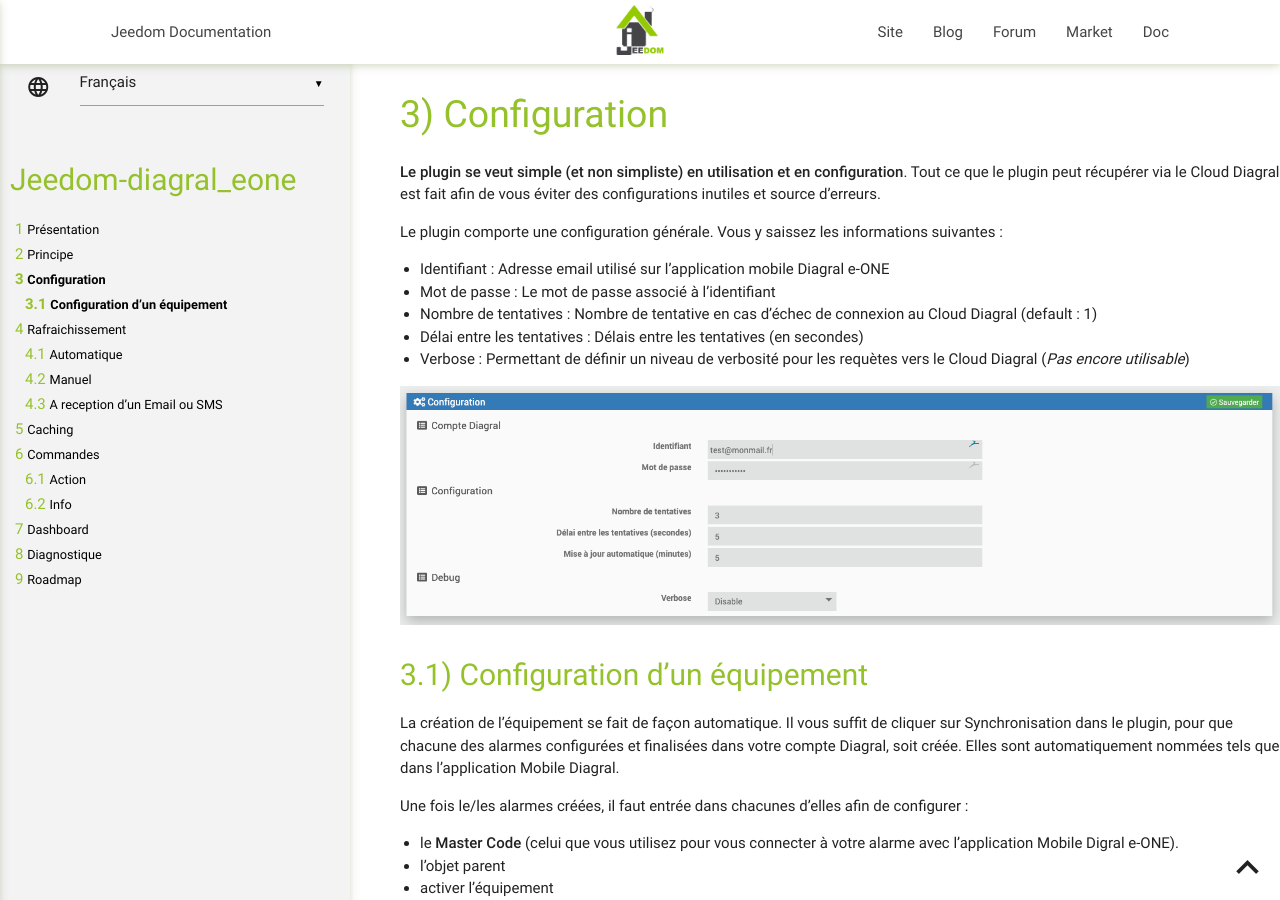
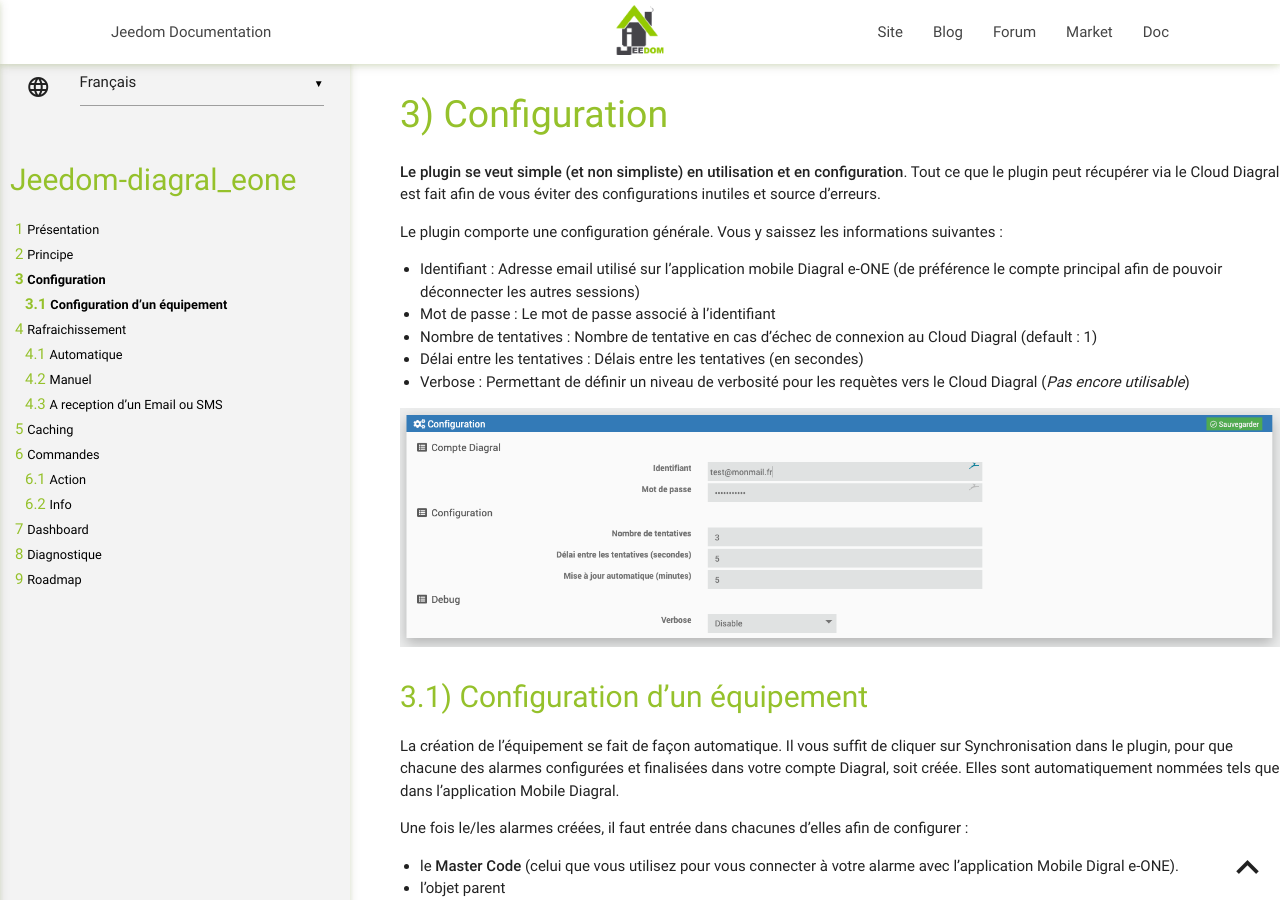
Before and after one commit to mguyard/Jeedom-Diagral_eOne, a Jekyll site: the page built from docs/fr_FR/index.md, in a window 1280 px wide and 900 px high, scrolled down 759 px. Built offline with Jekyll 4.4.1, drawn with Linux system fonts in a browser that asks for light colours; our own code applies the rules of GitHub Pages for plain Markdown files.

Commit message:
Mise à jour de la documentation
Ajout d'une remarque sur le type de compte a utiliser

```diff
--- a/docs/fr_FR/index.md
+++ b/docs/fr_FR/index.md
@@ -25,7 +25,7 @@
 Le plugin comporte une configuration générale.
 Vous y saissez les informations suivantes :
 
--   Identifiant : Adresse email utilisé sur l'application mobile Diagral e-ONE
+-   Identifiant : Adresse email utilisé sur l'application mobile Diagral e-ONE (de préférence le compte principal afin de pouvoir déconnecter les autres sessions)
 -   Mot de passe : Le mot de passe associé à l'identifiant
 -   Nombre de tentatives : Nombre de tentative en cas d'échec de connexion au Cloud Diagral (default : 1)
 -   Délai entre les tentatives : Délais entre les tentatives (en secondes)
```
